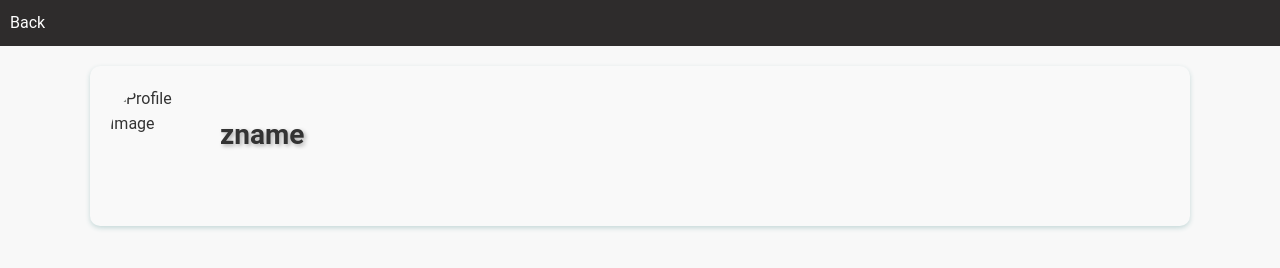
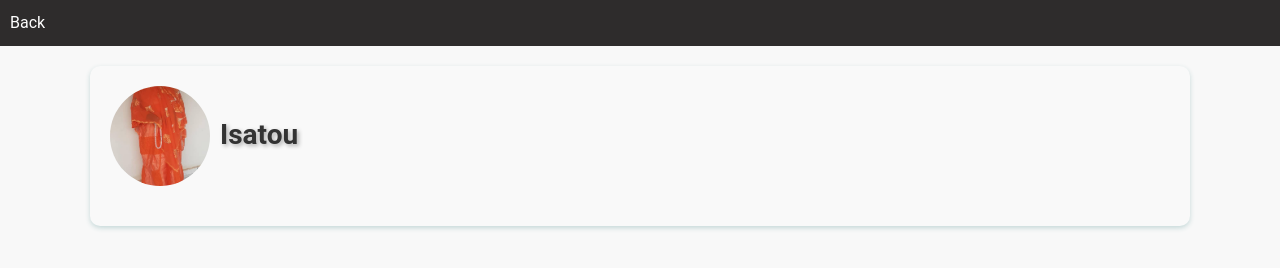
Before and after one commit to neenemaataraa/familytree, a plain HTML site: page isatou.html in a window 1280 px wide. Drawn offline with Linux system fonts and the light colour scheme.

Commit message:
Your commit message

```diff
--- a/zname.html
+++ b/isatou.html
@@ -19,7 +19,7 @@
 
     <div class="content">
         <div class="profile">
-            <img src="#" alt="Profile Image">
+            <img src="./image/Isatou.jpeg" alt="Profile Image">
 
-          <h1>zname</h1>
+          <h1>Isatou</h1>
         </div>
```
Also changed, not shown: index.html (+1 -1 lines), image/Isatou.jpeg (added).
